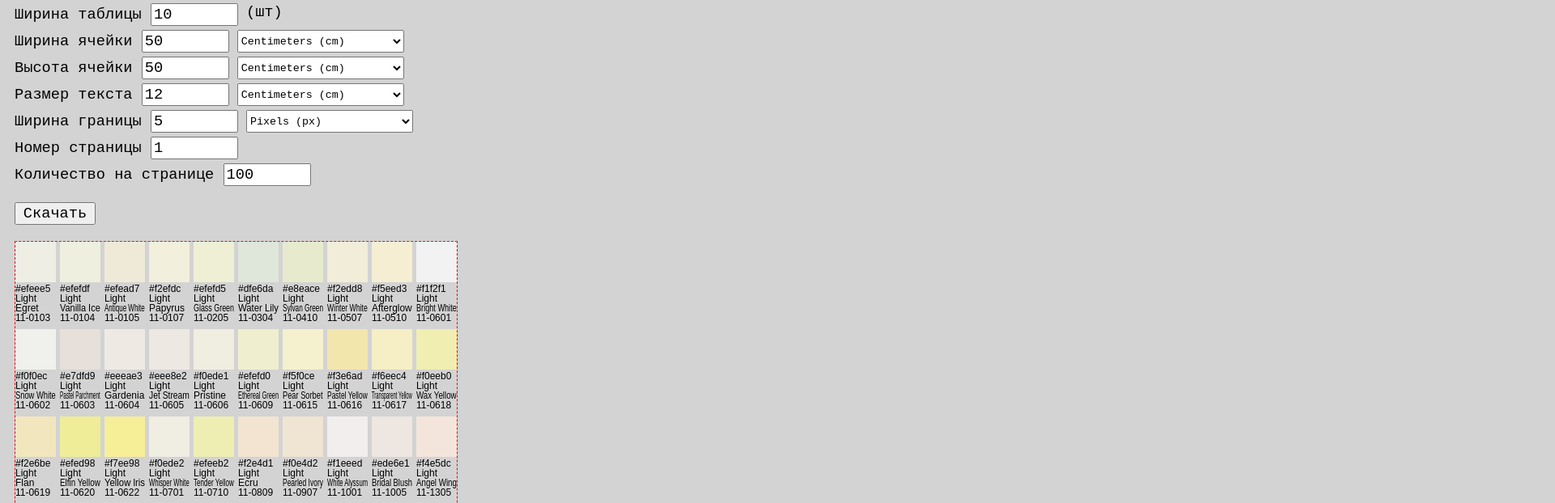
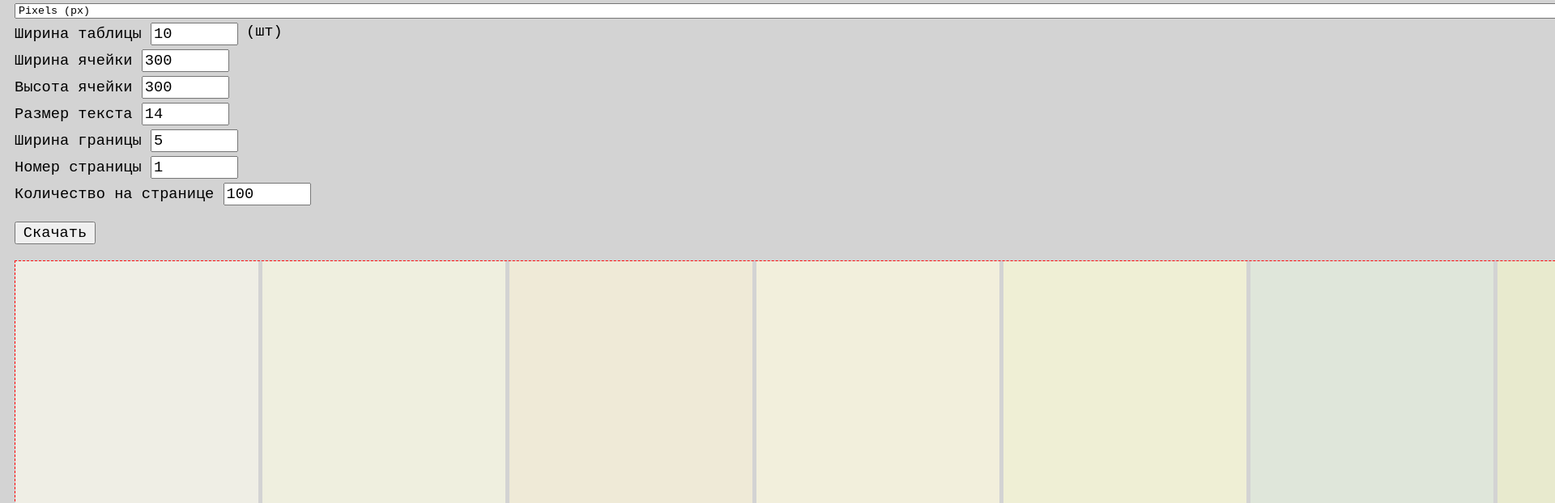
Before and after one commit to Alex-1701/color_table, a plain HTML site: page index.html in a window 1280 px wide. Shown: the part 14-636 px from the top of the page at 81% size, 1920 px wide, since content can reach past the window. Drawn offline with Linux system fonts and the light colour scheme.

Commit message:
replace measure unit selectors

```diff
--- a/index.html
+++ b/index.html
@@ -59,6 +59,8 @@
 
 <div class="selectors">
 
+  <select name="css-units" id="measure_unit_select" oninput="handleTableChange()"></select>
+
   <div class="selector_with_unit">
     <label>Ширина таблицы
       <input value="3" type="number" oninput="handleTableChange()" inputmode="numeric" id="table_width_input"
@@ -71,28 +73,24 @@
     <label>Ширина ячейки
       <input type="number" oninput="handleTableChange()" inputmode="decimal" min="0" id="cell_width_input">
     </label>
-    <select name="css-units" id="cell_width_select" oninput="handleTableChange()"></select>
   </div>
 
   <div class="selector_with_unit">
     <label>Высота ячейки
       <input type="number" oninput="handleTableChange()" inputmode="decimal" min="0" id="cell_height_input">
     </label>
-    <select name="css-units" id="cell_height_select" oninput="handleTableChange()"></select>
   </div>
 
   <div class="selector_with_unit">
     <label>Размер текста
       <input type="number" oninput="handleTableChange()" inputmode="decimal" min="0" id="font_size_input">
     </label>
-    <select name="css-units" id="font_size_select" oninput="handleTableChange()"></select>
   </div>
 
   <div class="selector_with_unit">
     <label>Ширина границы
       <input type="number" oninput="handleTableChange()" inputmode="decimal" min="0" id="border_width_input">
     </label>
-    <select name="css-units" id="border_width_select" oninput="handleTableChange()"></select>
   </div>
 
   <div class="selector_with_unit">
@@ -2217,24 +2215,18 @@
     ]
 
     const generateStyle = () => {
+        const measureUnit = document.getElementById("measure_unit_select").value;
         const cellWidth = +document.getElementById("cell_width_input").value;
-        const cellWidthMeasureUnit = document.getElementById("cell_width_select").value;
-
         const fontSize = document.getElementById("font_size_input").value;
-        const fontSizeMeasureUnit = document.getElementById("border_width_select").value;
 
         return `
           <style>
             .text {
               font-family: Arial, Helvetica, sans-serif;
-              font-size: ${fontSize}${fontSizeMeasureUnit};
-              line-height: ${fontSize}${fontSizeMeasureUnit};
-              width: ${cellWidth}${cellWidthMeasureUnit};
+              font-size: ${fontSize}${measureUnit};
+              line-height: ${fontSize}${measureUnit};
+              width: ${cellWidth}${measureUnit};
               overflow: hidden;
-            }
-
-            .rect-personal {
-              width: 50mm;
             }
           </style>`
     }
@@ -2304,6 +2296,8 @@
             </svg>`
         })
 
+        // окошка дюйм на пол дюйма
+
         const rowNumber = Math.ceil(subArray.length / columnNumber);
 
         const svgWidth = columnNumber * cellWidth + (columnNumber - 1) * borderWidth;
@@ -2356,7 +2350,6 @@
         const cssUnits = [
             {value: "cm", name: "Centimeters"},
             {value: "mm", name: "Millimeters"},
-            {value: "cm", name: "Centimeters"},
             {value: "Q", name: "Quarter-millimeters"},
             {value: "in", name: "Inches"},
             {value: "pc", name: "Picas"},
@@ -2371,20 +2364,12 @@
         })
 
         // let's set default values
+        document.getElementById("measure_unit_select").value = "px";
         document.getElementById("table_width_input").value = 10;
-
-        document.getElementById("cell_width_input").value = 50;
-        // document.getElementById("cell_width_select").value = "px";
-
-        document.getElementById("cell_height_input").value = 50;
-        // document.getElementById("cell_height_select").value = "px";
-
-        document.getElementById("font_size_input").value = 12;
-        // document.getElementById("font_size_select").value = "px";
-
+        document.getElementById("cell_width_input").value = 300;
+        document.getElementById("cell_height_input").value = 300;
+        document.getElementById("font_size_input").value = 14;
         document.getElementById("border_width_input").value = 5;
-        document.getElementById("border_width_select").value = "px";
-
         document.getElementById("on_page_count_input").value = 100;
         document.getElementById("page_number_input").value = 1;
 
```
